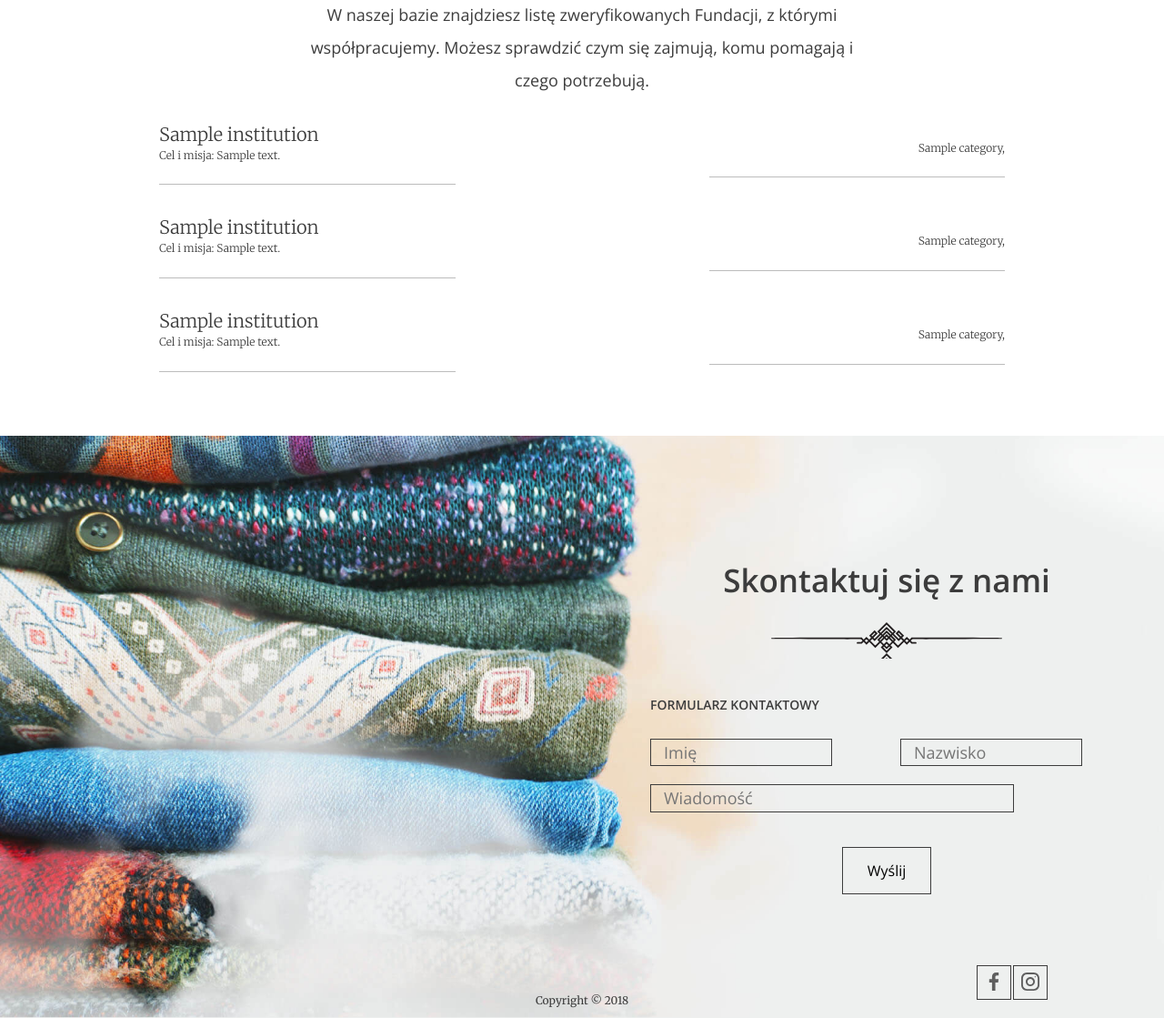
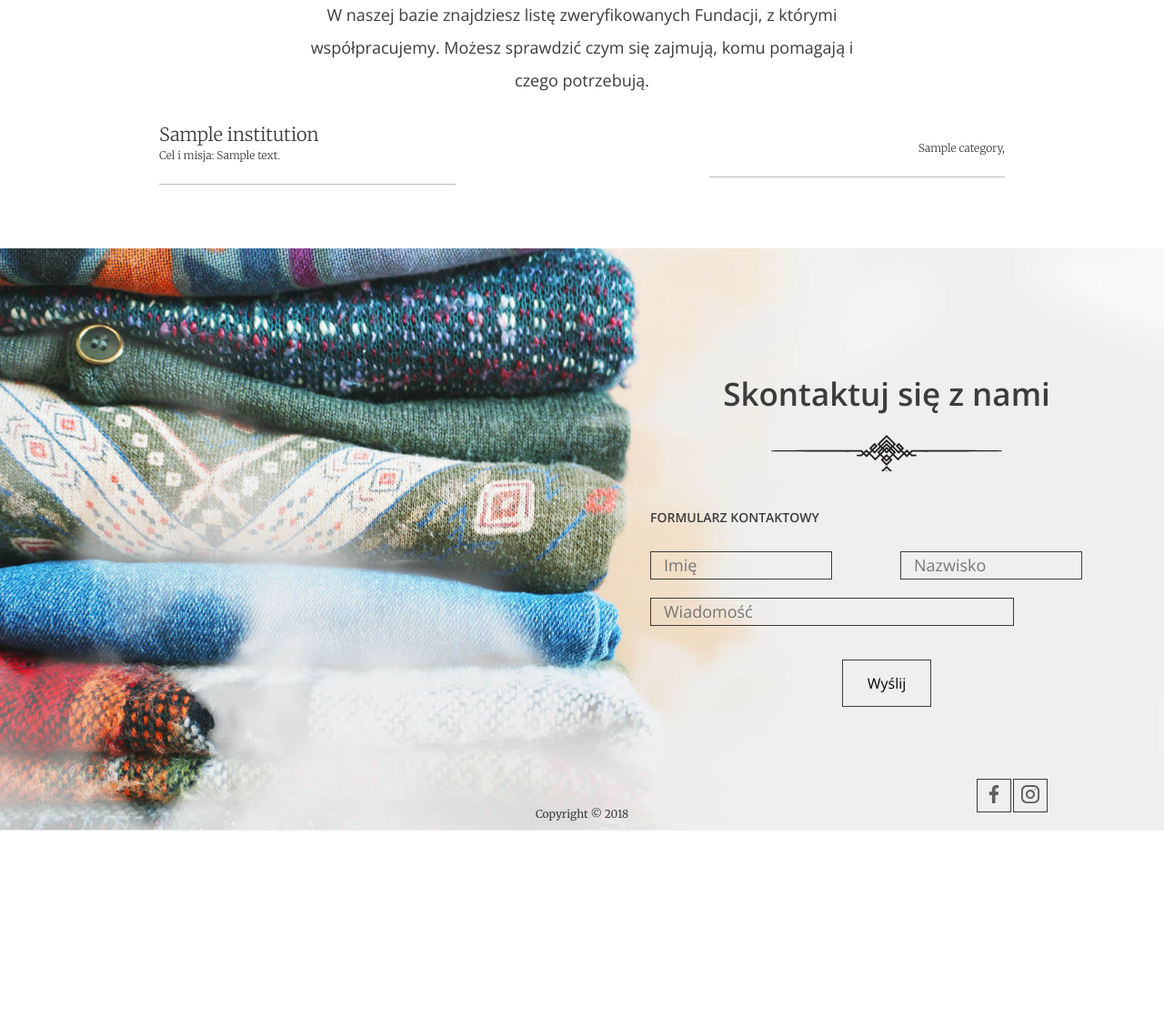
Before and after one commit to Rogalowski/Portfolio_oddam_w_dobre_rece, a Django app: template charity_good_hands_app/templates/index.html in a window 1280 px wide. Shown: the part 2759-3878 px from the top of the page at 91% size. After the commit the page ends 3672 px from the top, so only its background shows below. Run offline with Django 3.2, Linux system fonts and the light colour scheme; tables that the repository leaves empty hold one stand-in row (values such as "Sample post"); the template is opened without the code that fills it: values that come from a table or form of the project are taken from there, most other values are stand-ins (such as "Sample title", 1, 10 or a date in 2020).

Commit message:
#2 Strona główna - Dynamiczne statystyki - Fundations RANDOMIZED DONE IMPROVED LESS CODE IN HTML

```diff
--- a/charity_good_hands_app/templates/index.html
+++ b/charity_good_hands_app/templates/index.html
@@ -108,32 +108,45 @@
         <p>W naszej bazie znajdziesz listę zweryfikowanych Fundacji, z którymi współpracujemy. Możesz sprawdzić czym się zajmują, komu pomagają i czego potrzebują.</p>
 
         <ul class="help--slides-items">
-          <li>
+
+    {% for institution in list_institution %}
+           <li>
             <div class="col">
-              <div class="title">{{ institution1.name }}</div>
-              <div class="subtitle">Cel i misja: {{ institution1.description }}</div>
+              <div class="title">{{ institution.name }}</div>
+              <div class="subtitle">Cel i misja: {{ institution.description }}</div>
             </div>
 
-            <div class="col"><div class="text">{% for category in institution1.categories.all %} {{ category.name }}, {% endfor %}</div></div>
+            <div class="col"><div class="text">{% for category in institution.categories.all %} {{ category.name }}, {% endfor %}</div></div>
           </li>
+        {% endfor %}
 
-          <li>
-            <div class="col">
-              <div class="title">{{ institution2.name }} </div>
-              <div class="subtitle">Cel i misja: {{ institution2.description }}</div>
-            </div>
 
-            <div class="col"><div class="text">{% for category in institution2.categories.all %} {{ category.name }}, {% endfor %}</div></div>
-          </li>
-
-          <li>
-            <div class="col">
-              <div class="title">{{ institution3.name }} </div>
-              <div class="subtitle">Cel i misja: {{ institution3.description }}</div>
-            </div>
-
-            <div class="col"><div class="text">{% for category in institution2.categories.all %} {{ category.name }}, {% endfor %}</div></div>
-          </li>
+{#          <li>#}
+{#            <div class="col">#}
+{#              <div class="title">{{ institution1.name }}</div>#}
+{#              <div class="subtitle">Cel i misja: {{ institution1.description }}</div>#}
+{#            </div>#}
+{##}
+{#            <div class="col"><div class="text">{% for category in institution1.categories.all %} {{ category.name }}, {% endfor %}</div></div>#}
+{#          </li>#}
+{##}
+{#          <li>#}
+{#            <div class="col">#}
+{#              <div class="title">{{ institution2.name }} </div>#}
+{#              <div class="subtitle">Cel i misja: {{ institution2.description }}</div>#}
+{#            </div>#}
+{##}
+{#            <div class="col"><div class="text">{% for category in institution2.categories.all %} {{ category.name }}, {% endfor %}</div></div>#}
+{#          </li>#}
+{##}
+{#          <li>#}
+{#            <div class="col">#}
+{#              <div class="title">{{ institution3.name }} </div>#}
+{#              <div class="subtitle">Cel i misja: {{ institution3.description }}</div>#}
+{#            </div>#}
+{##}
+{#            <div class="col"><div class="text">{% for category in institution2.categories.all %} {{ category.name }}, {% endfor %}</div></div>#}
+{#          </li>#}
         </ul>
         <!-- Pagination
         <ul class="help--slides-pagination">
```
Also changed, not shown: charity_good_hands_app/views.py (+7 -6 lines), 1 other file.
